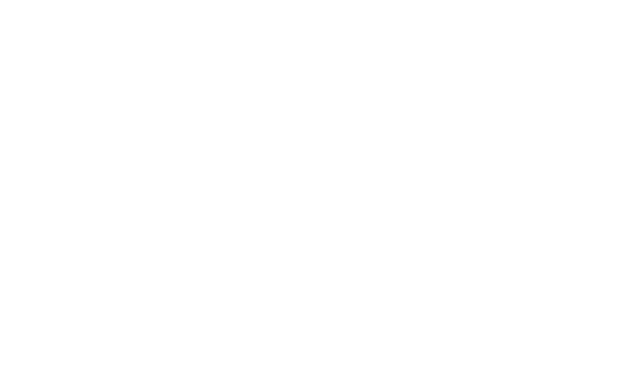
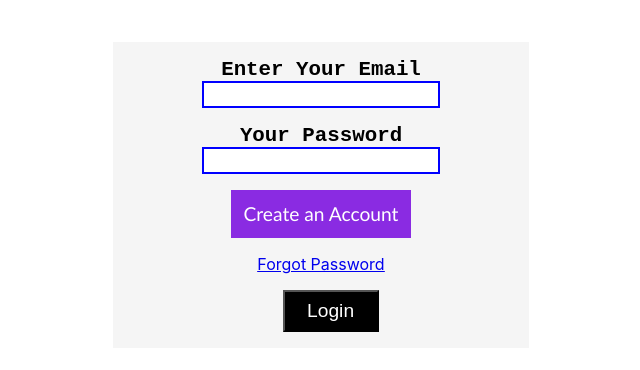
Before and after one commit to vikrant-001/Expence-Tracker-React, a React (Create React App) app: page /verifyEmail in a window 1280 px wide. Before the commit this address had no page. Shown: the part 150-520 px from the top of the page, without its empty margins (319-959 px from the left). Built offline with nearby package versions, Linux system fonts and the light colour scheme.

Commit message:
forgot password

```diff
--- a/src/App.js
+++ b/src/App.js
@@ -6,6 +6,8 @@ import HomePage from './components/HomePage/HomePage';
 import AuthContext from './components/AuthContext/Auth-context';
 import Complete from './components/AuthPages/Complete';
 import EditDetails from './components/AuthPages/EditDetails';
+import VerifyEmail from './components/AuthPages/VerifyEmail';
+import ForgotPass from './components/AuthPages/ForgotPass';
 
 function App() {
   const authCtx = useContext(AuthContext);
@@ -14,9 +16,11 @@ function App() {
   return (
     <Router>
       <Routes>
+        <Route path='/forgot' element = {<ForgotPass/>}></Route>
         <Route path='/' element = {!login ? <LoginSignUp/> : <HomePage/>}>
           <Route path= '/complete'  element = {<Complete/>}/>
           <Route path='/editDetails' element = {<EditDetails/>}/>
+          <Route path='/verifyEmail' element = {<VerifyEmail/>}/>
         </Route>
       </Routes>
     </Router>
--- /dev/null
+++ b/src/components/AuthPages/ForgotPass.jsx
@@ -0,0 +1,43 @@
+import { useRef } from "react"
+import classes from "./Login.module.css"
+
+const ForgotPass = () =>{
+    const emailRef = useRef();
+    const submitHandler = async () => {
+        if(!emailRef.current.value){
+            alert("enter Email");
+            return;
+        }
+
+        try{
+            const response = await fetch('https://identitytoolkit.googleapis.com/v1/accounts:sendOobCode?key=AIzaSyCJHhjWfvJsQgX9BVv3VbjxgZTJMV2_9rE',{
+                method:'POST',
+                headers:{
+                    'Content-Type': 'application/json'
+                },
+                body:JSON.stringify({
+                    requestType:"PASSWORD_RESET",
+                    email:emailRef.current.value,
+                })
+
+            });
+            const data = await response.json();
+            console.log("respass link Sent",data);
+        }
+
+        catch(error){
+            console.log(error);
+        }
+    }
+    return (<form onSubmit={submitHandler} className={classes.loginMain}>
+            <div className={classes.elelog}>
+                <label>Email</label>
+                <input type="email" ref={emailRef}></input>
+            </div>
+            <div className={classes.loginbtn}>
+                <button type='submit' > Submit</button>
+            </div>
+
+    </form>)
+}
+export default ForgotPass
--- a/src/components/AuthPages/Login.module.css
+++ b/src/components/AuthPages/Login.module.css
@@ -62,3 +62,8 @@
     color: white;
     font-size: larger;
 }
+.togglelfor{
+    margin: 0 auto;
+    text-decoration: underline;
+    color: blueviolet;
+}
--- a/src/components/AuthPages/LoginSignUp.jsx
+++ b/src/components/AuthPages/LoginSignUp.jsx
@@ -1,6 +1,7 @@
 import {  useContext, useRef, useState } from "react"
 import classes from "./Login.module.css";
 import AuthContext from "../AuthContext/Auth-context";
+import { Link } from "react-router-dom";
 const LoginSignUp = () => {
 
     const [login,setLogin] = useState(true);
@@ -76,7 +77,7 @@ const LoginSignUp = () => {
     return <form  onSubmit = {login ? submitHandler2 : submitHandler} className={classes.loginMain}>
         <div className={classes.forms}>
             <div className={classes.elelog}>
-                <label>Enter Your Email</label>
+                <label> Enter Your Email</label>
                 <input type="email" ref={emailRef}/>
             </div>
 
@@ -87,6 +88,7 @@ const LoginSignUp = () => {
 
 
             <div className={classes.togglelogin} onClick={toggleHandler}>{login ? 'Create an Account' : 'Login to existing'}</div>
+            <div className={classes.togglelfor}><Link to={'/forgot'}>Forgot Password</Link></div>
         </div>
 
         <div className={classes.loginbtn}>
--- /dev/null
+++ b/src/components/AuthPages/VerfiyEmail.module.css
@@ -0,0 +1,4 @@
+.verifyMAin{
+   margin-left: 32rem;
+   margin-top: -23rem;
+}
--- a/src/components/AuthPages/VerifyEmail.jsx
+++ b/src/components/AuthPages/VerifyEmail.jsx
@@ -0,0 +1,67 @@
+import { useContext, useRef } from "react"
+import AuthContext from "../AuthContext/Auth-context";
+import classes from "./VerfiyEmail.module.css"
+
+const VerifyEmail = () => {
+    const otpRef = useRef();
+    const authCtx = useContext(AuthContext);
+
+    const sentOTPHandler = async (event) =>{
+        event.preventDefault();
+        try{
+            const response = await fetch('https://identitytoolkit.googleapis.com/v1/accounts:sendOobCode?key=AIzaSyCJHhjWfvJsQgX9BVv3VbjxgZTJMV2_9rE',{
+                method:'POST',
+                body:JSON.stringify({
+                    requestType:"VERIFY_EMAIL",
+                    idToken:authCtx.token,
+                }),
+                headers:{
+                    'Content-Type': 'application/json'
+                }
+            });
+
+            const data = await response.json();
+            console.log('Otp Sent',data);
+        }
+
+        catch(error){
+            alert(error);
+        }
+    }
+
+    const submitHandler = async (event) =>{
+        event.preventDefault();
+        try{
+            const response = await fetch('https://identitytoolkit.googleapis.com/v1/accounts:update?key=AIzaSyCJHhjWfvJsQgX9BVv3VbjxgZTJMV2_9rE',{
+                method:'POST',
+                body:JSON.stringify({
+                    oobCode:otpRef.current.value,
+                }),
+                headers:{
+                    'Content-Type': 'application/json'
+                }
+            });
+            const data = await response.json();
+            console.log('Email get verified',data);
+        }
+        catch(error){
+            alert(error);
+        }
+    }
+
+    return (<div className={classes.verifyMAin}>
+        <button onClick={sentOTPHandler}>Verify Email</button>
+        <form>
+            <div>
+                <label>Enter your OTP</label>
+                <input type='text' ref={otpRef}></input>
+            </div>
+
+            <div>
+                <button onClick={submitHandler}>Submit</button>
+            </div>
+        </form>
+    </div>)
+}
+
+export default VerifyEmail;
--- a/src/components/HomePage/SideBar.jsx
+++ b/src/components/HomePage/SideBar.jsx
@@ -12,7 +12,7 @@ const SideBar = () => {
         <div className={classes.sideMain}>
             <p><NavLink to='/complete' className={classes.active}>Complete Profile</NavLink></p>
             <p><NavLink to={'/editDetails'} className={classes.active}>Edit Details</NavLink></p>
-            <p>Verify Email</p>
+            <p><NavLink to={'/verifyEmail'} className={classes.active}>Verify Email</NavLink></p>
             <p onClick={logoutHandler}>Logout</p>
         </div>
     </div>)
```
